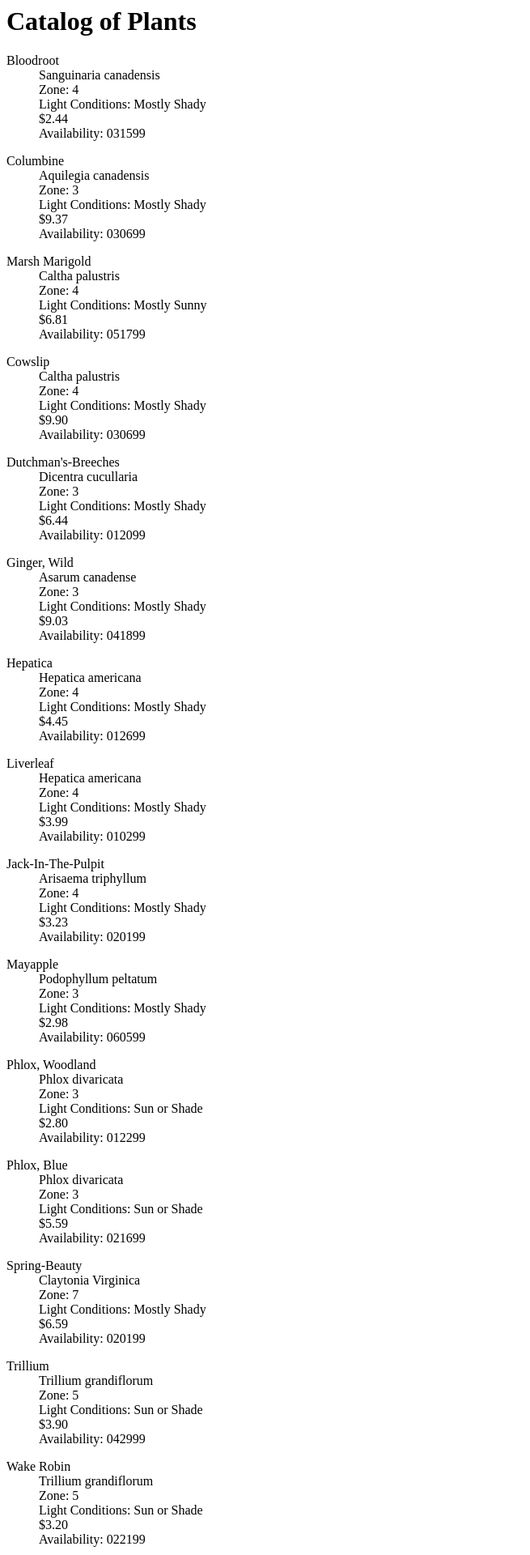
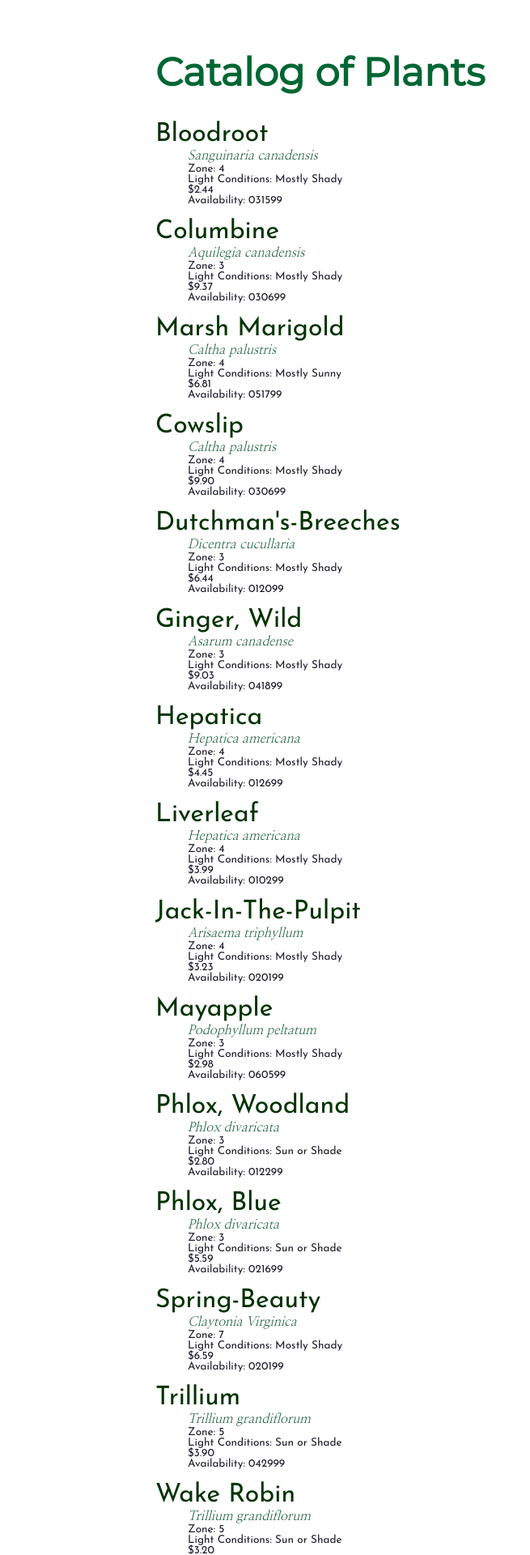
Before and after one commit to chloedufour/cdufour.github.io, a Jekyll site: the page z656/assignment5/plant-catalog.html, which Jekyll copies as it is, in a window 1280 px wide. Shown: the top 1920 px of the page at 81% size, without its empty margins (0-655 px from the left). Built offline with Jekyll 4.4.1, drawn with Linux system fonts in a browser that asks for light colours.

Commit message:
Update plant-catalog.html

```diff
--- a/z656/assignment5/plant-catalog.html
+++ b/z656/assignment5/plant-catalog.html
@@ -2,7 +2,7 @@
    <head>
       <meta http-equiv="Content-Type" content="text/html; charset=UTF-8">
       <title>Catalog of Plants</title>
-      <link rel="stylesheet" type="text/css" href="chloedufour.github.io/css/main.css"/>
+      <link rel="stylesheet" type="text/css" href="/css/main.css"/>
       <link href="https://fonts.googleapis.com/css?family=Josefin+Sans|Montserrat|Nanum+Myeongjo" rel="stylesheet"/>
    </head>
    <h1 class="plants"> Catalog of Plants</h1>
```
